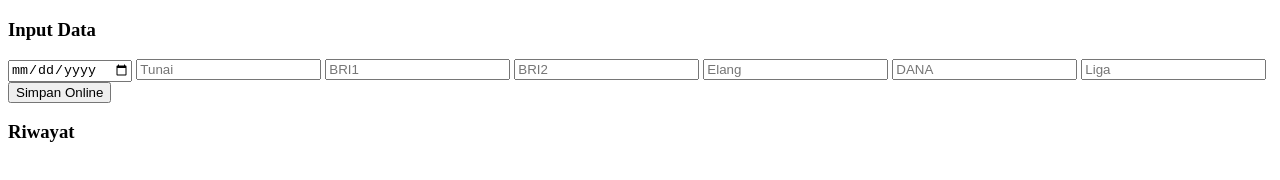
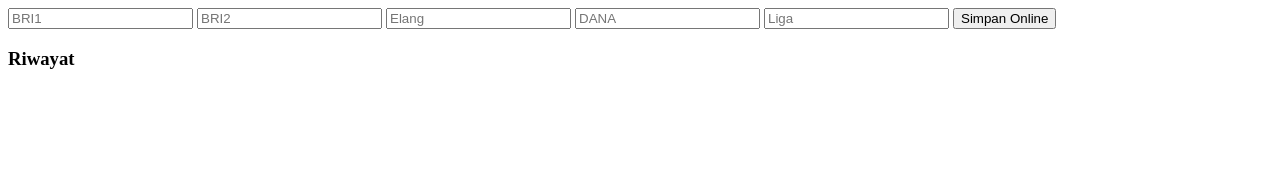
Before and after one commit to kauriparfumid-63254/tokozahrabaru, a plain HTML site: page index.html in a window 1280 px wide. Drawn offline with Linux system fonts and the light colour scheme.

```diff
--- a/index.html
+++ b/index.html
@@ -1,7 +1,4 @@
 <!DOCTYPE html>
-<h3>Input Data</h3>
-<input type="date" id="tgl">
-<input type="number" id="i_tunai" placeholder="Tunai">
 <input type="number" id="i_bri1" placeholder="BRI1">
 <input type="number" id="i_bri2" placeholder="BRI2">
 <input type="number" id="i_elang" placeholder="Elang">
```
